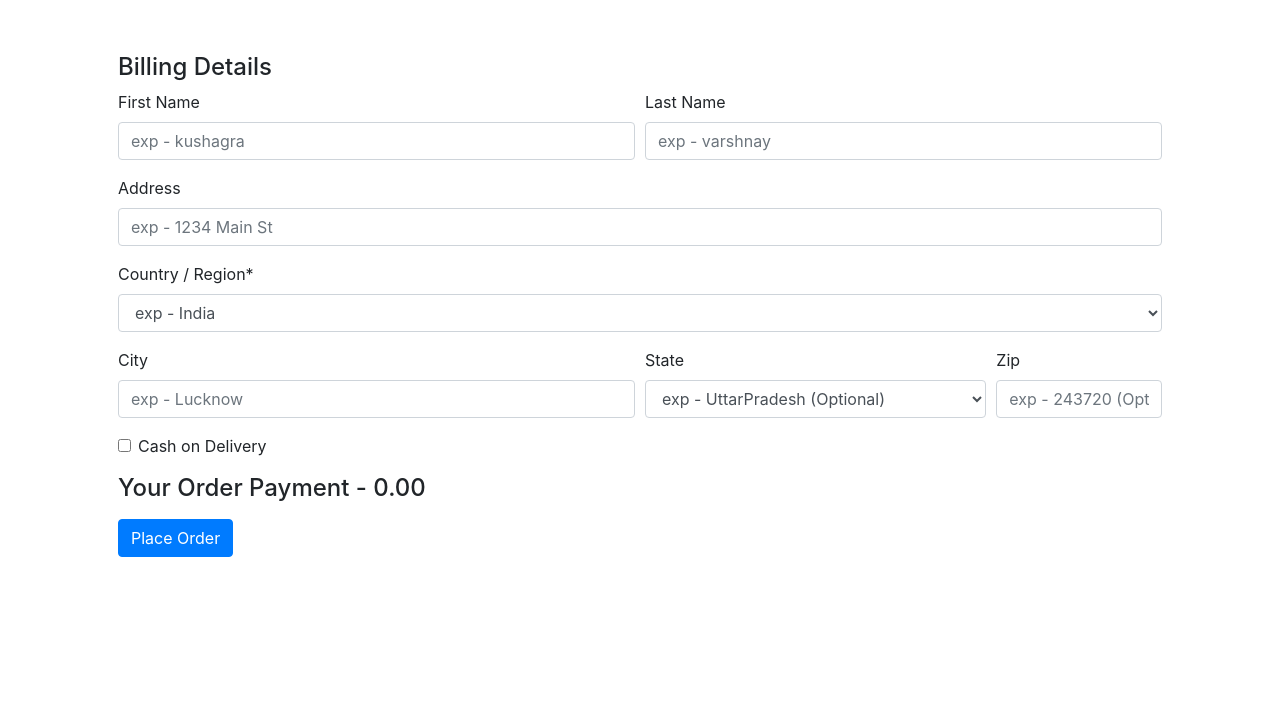
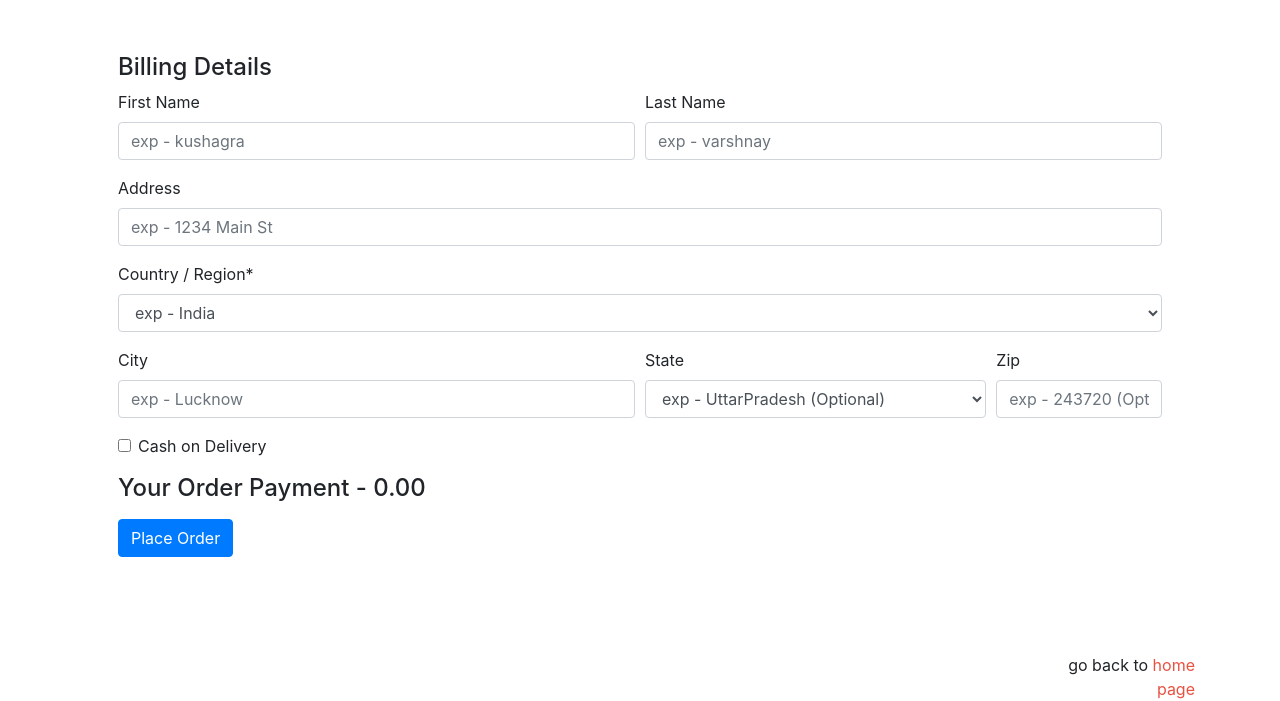
Before and after one commit to githubKushagra/nidhi-grocery, a website: page public/payment.html in a window 1280 px wide. Shown: the part 99-800 px from the top of the page. Drawn offline with nearby package versions, Linux system fonts and the light colour scheme.

Commit message:
changes in payment form

```diff
--- a/public/payment.html
+++ b/public/payment.html
@@ -115,6 +115,14 @@
             <button type="submit" class="btn btn-primary">Place Order</button>
         </form>
     </div>
+
+    <div class="container">
+        <div class="row">
+            <div class="col offset-10">
+                    <div class="text-right"><i class="fa fa-fighter-jet" style="color: #FFFFFF; font-size: 15px;"></i>go back to <a href="index.html" style="list-style: none; color: #e74d3cf8;">home page</a></div>
+            </div>
+        </div>
+    </div>
     </div>
 
 
```
